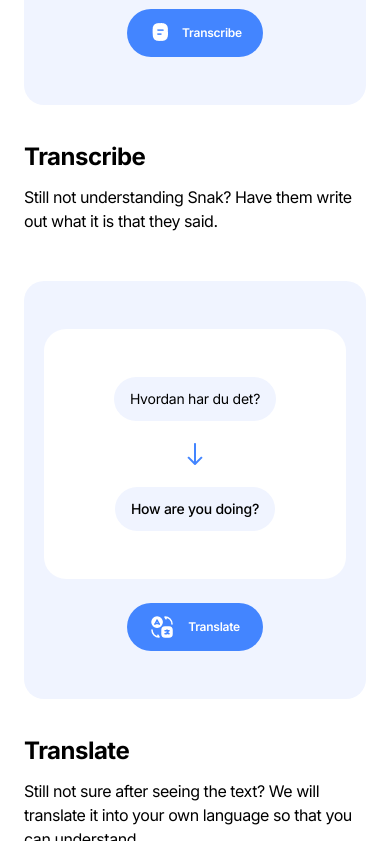
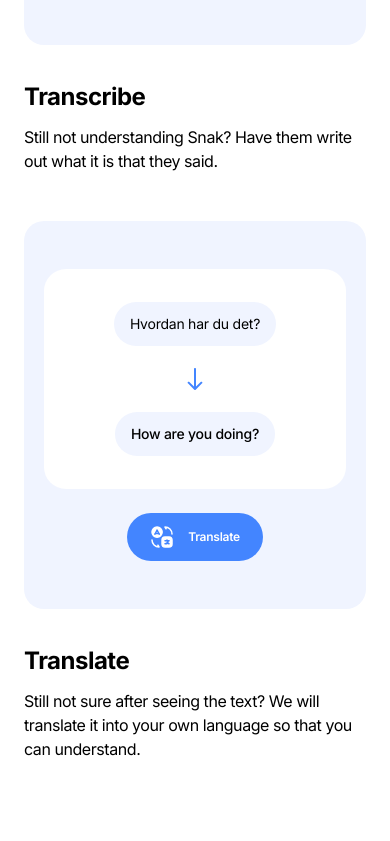
Before and after one commit to Sidejar/snak-marketing, a Gatsby site: page / in a window 390 px wide. Shown: the part 2355-3196 px from the top of the page. Built offline with nearby package versions, Linux system fonts and the light colour scheme; Gatsby itself is replaced by a stand-in of ours.

Commit message:
fixed responsive design

```diff
--- a/src/components/Home/snackVoice.js
+++ b/src/components/Home/snackVoice.js
@@ -83,7 +83,7 @@
       </div>
 
       {/*  */}
-      <div className="flex items-center flex-col md:flex-row justify-between mb-12 md:mb-20 gap-8">
+      <div className="flex items-center flex-col md:flex-row justify-between gap-8">
         <Voice
           className=""
           icon1=""
--- a/src/components/SnackVoice/index.js
+++ b/src/components/SnackVoice/index.js
@@ -26,7 +26,7 @@
         className={`w-full md:w-auto rounded-[22px] bg-white flex flex-col items-center gap-[22px] ${
           btn
             ? "pt-[15px] md:pt-6 pb-[29px] md:pb-[46px] px-[10px] md:px-[16px]"
-            : "py-12 px-5 md:px-[40px] lg:px-[50px] xl:px-[70px]"
+            : "py-[33px] md:py-12 px-5 md:px-[40px] lg:px-[50px] xl:px-[70px]"
         }`}
       >
         <span>
```
